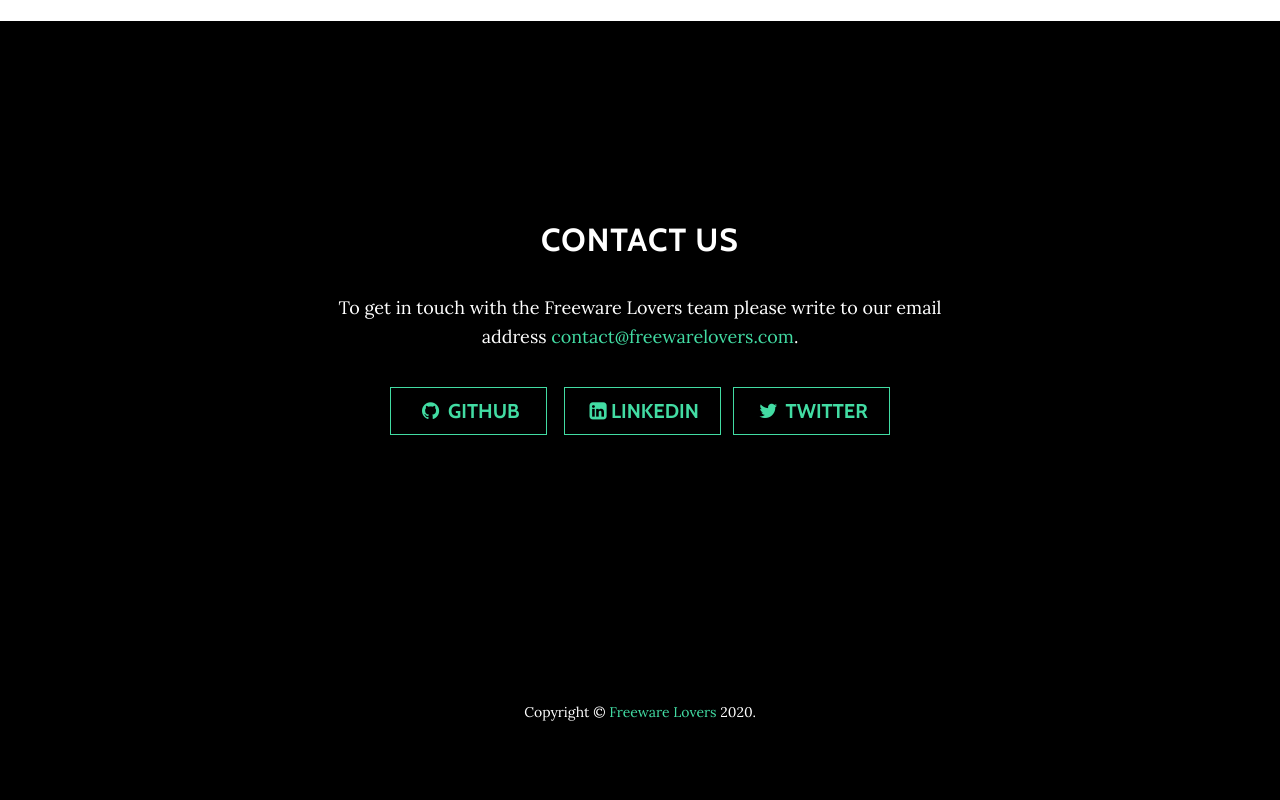
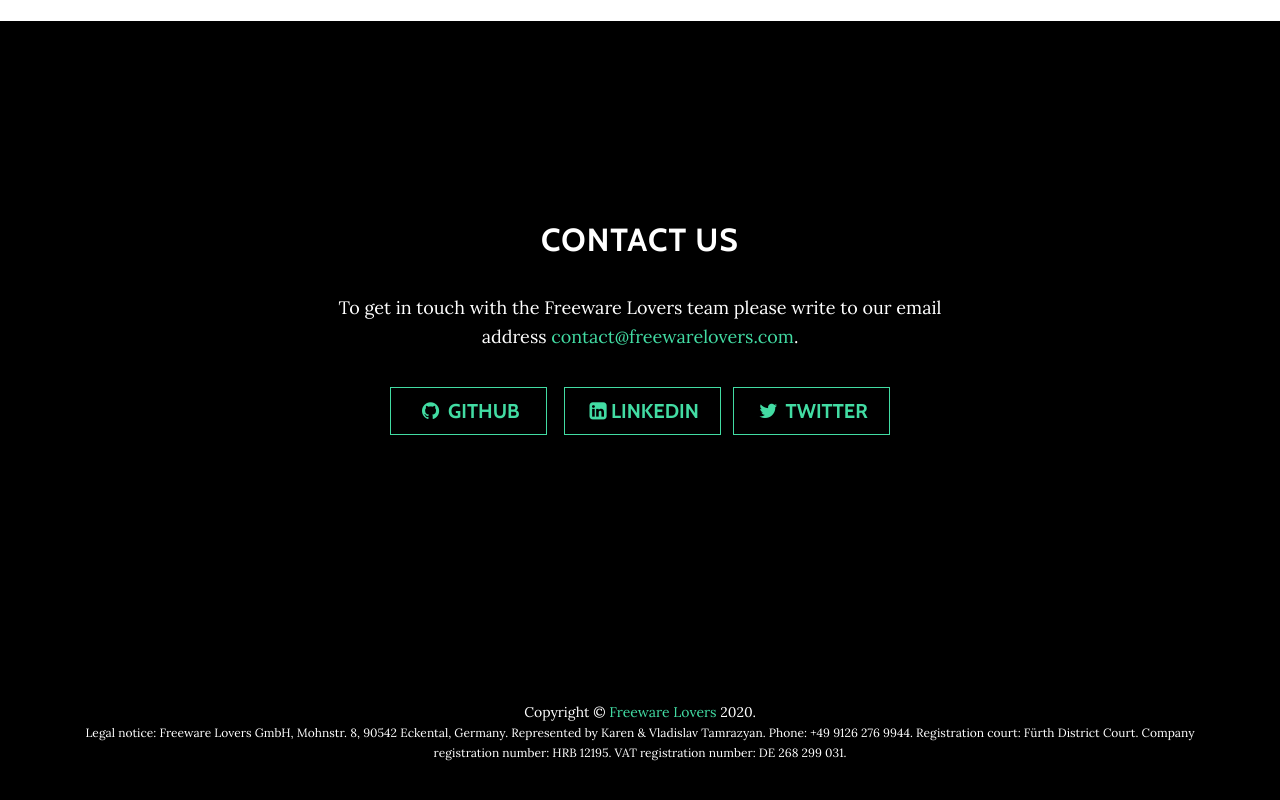
Before and after one commit to freewarelovers/HQ, a plain HTML site: page docs/index.html in a window 1280 px wide. Shown: the part 2150-2950 px from the top of the page. Before the commit the page ends 2923 px from the top, so only its background shows below. Drawn offline with nearby package versions, Linux system fonts and the light colour scheme.

Commit message:
Update index.html

```diff
--- a/docs/index.html
+++ b/docs/index.html
@@ -108,6 +108,8 @@
     <footer>
         <div class="container text-center">
             <p>Copyright ©&nbsp;<a href="https://freewarelovershq.com/">Freeware Lovers</a> 2020.</p>
+            <p style="font-size: 12px;">Legal notice: Freeware Lovers GmbH, Mohnstr. 8, 90542 Eckental, Germany. Represented by Karen &amp; Vladislav Tamrazyan. Phone: +49 9126 276 9944. Registration court: Fürth District Court. Company registration number: HRB 12195. VAT registration
+                number: DE 268 299 031.</p>
         </div>
     </footer>
     <script src="assets/js/jquery.min.js"></script>
```
